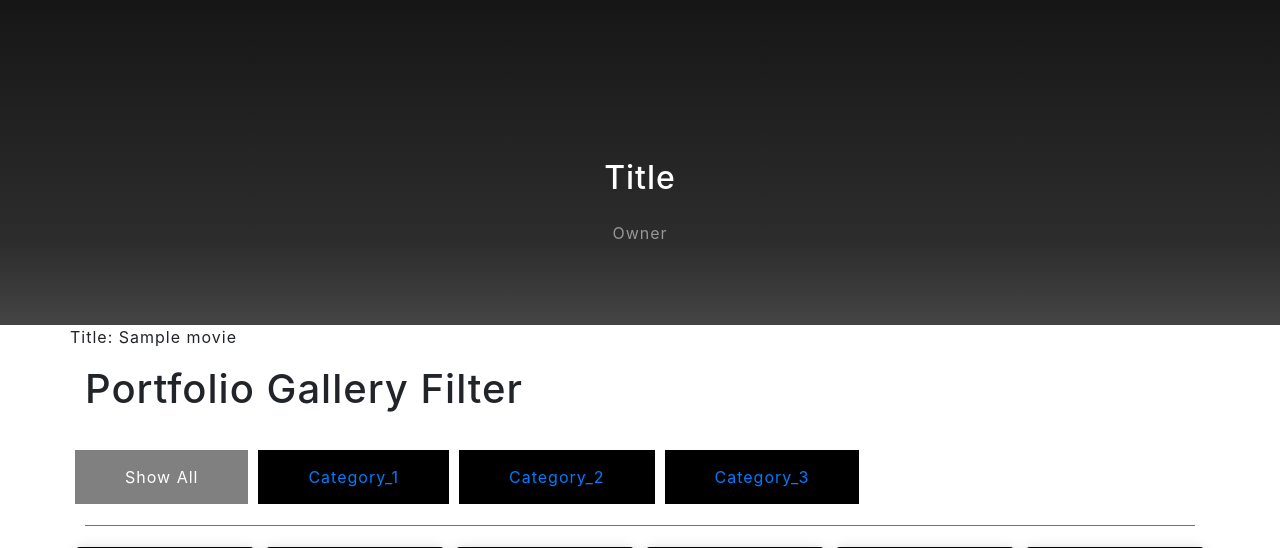
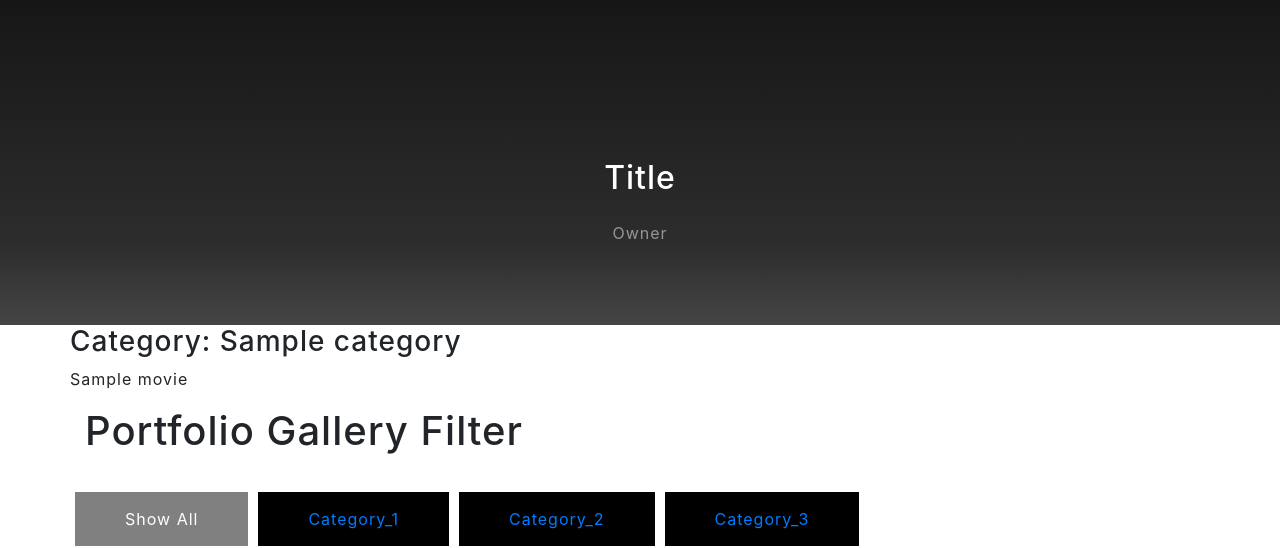
Before and after one commit to grant-king/movie-madness, a Django app: page /collection/ in a window 1280 px wide. Shown: the part 658-1206 px from the top of the page. Run offline with Django 3.2, Linux system fonts and the light colour scheme; tables that the repository leaves empty hold one stand-in row (values such as "Sample post"); grey boxes labelled with a size stand in for pictures from a placeholder-image service; parts of the project's set-up code (start-up, migrations or seed data) failed here and were passed over; some libraries are stand-ins or nearby versions.

Commit message:
feat: list movies by category
Change model sent to CollectionListView and alter collection template to list all categories and the movies they contain.

```diff
--- a/mysite/movies/templates/movies/collection_base.html
+++ b/mysite/movies/templates/movies/collection_base.html
@@ -56,13 +56,18 @@
     <div class="row">
         <div>
             {% if collection %}
-            {% for item in collection %}
-            <p>
-                Title: {{ item.title }}
-            </p>
-            {% endfor %}
+                {% for item in collection %}
+                <h3>
+                    Category: {{ item.title }}
+                </h3>
+                    {% for movie in item.movie.values %}
+                    <p>
+                        {{ movie.title }}
+                    </p>
+                    {% endfor %}
+                {% endfor %}
             {% else %}
-            <p>nothing here</p>
+                <p>nothing here</p>
             {% endif %}
         </div>
     </div>
--- a/mysite/movies/views.py
+++ b/mysite/movies/views.py
@@ -21,9 +21,8 @@ def tmdb_id_form():
 def home(request):
     return render(request, 'movies/home.html')
 
-
 class CollectionListView(ListView):
-    model = Movie
+    model = Category
     template_name = 'movies/collection.html'
     context_object_name = 'collection'
     ordering = ['title']
```
